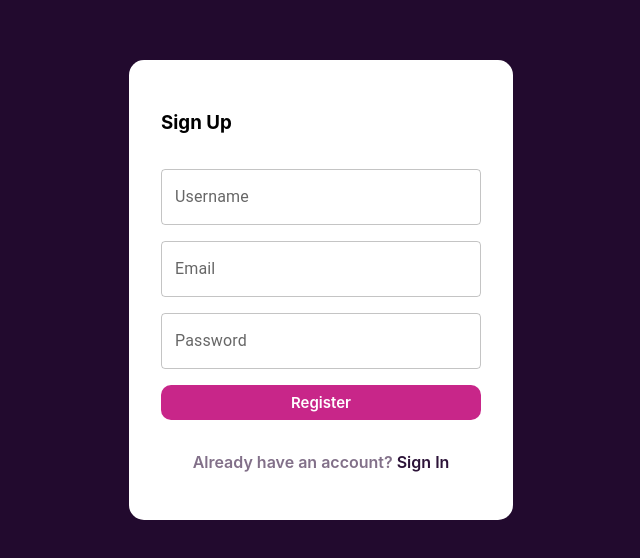
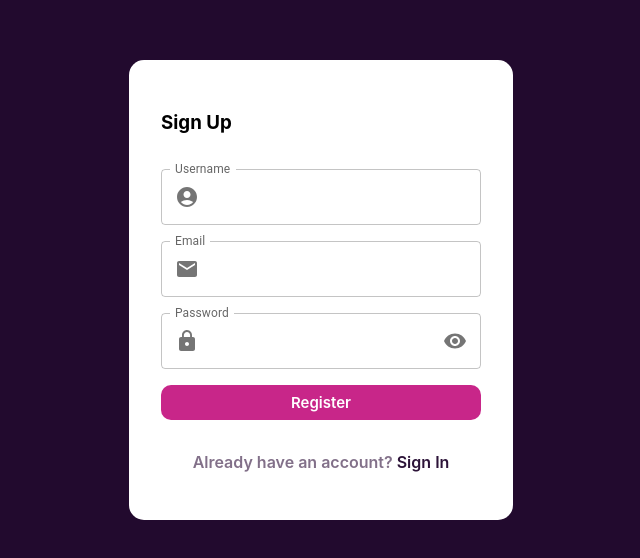
Before and after one commit to simz14/ClockWise, a React (Vite) app in the folder client/: page /register in a window 1280 px wide. Shown: the part 110-668 px from the top of the page, without its empty margins (319-959 px from the left). Built offline with nearby package versions, Linux system fonts and the light colour scheme.

Commit message:
toggle password

```diff
--- a/client/src/screens/Login/Login.jsx
+++ b/client/src/screens/Login/Login.jsx
@@ -15,6 +15,9 @@ const LoginWrapper = styled.div`
     font-weight: 600;
     margin: 16px 0 0 0;
   }
+  .passwordIcon {
+    cursor: pointer;
+  }
 `;
 
 const Login = () => {
--- a/client/src/screens/Login/components/LoginForm.jsx
+++ b/client/src/screens/Login/components/LoginForm.jsx
@@ -1,10 +1,14 @@
 import { Link, useNavigate } from "react-router-dom";
 import Button from "../../../components/Button";
 import FormWrapper from "../../../components/FormWrapper";
-import { TextField } from "@mui/material";
+import { InputAdornment, TextField } from "@mui/material";
 import { useForm } from "react-hook-form";
 import { checkUser } from "../../../services/user.service";
 import { useState } from "react";
+import EmailIcon from "@mui/icons-material/Email";
+import LockIcon from "@mui/icons-material/Lock";
+import VisibilityIcon from "@mui/icons-material/Visibility";
+import VisibilityOffIcon from "@mui/icons-material/VisibilityOff";
 
 const LoginForm = () => {
   const {
@@ -16,6 +20,7 @@ const LoginForm = () => {
 
   const [errorMsg, setErrorMsg] = useState("");
   const [loading, setLoading] = useState(false);
+  const [visible, setVisible] = useState(false);
   const navigate = useNavigate();
 
   //simulating fetching
@@ -28,7 +33,7 @@ const LoginForm = () => {
         setLoading(false);
         window.localStorage.setItem("token", responseData.jwt);
         setErrorMsg("");
-        navigate("/");
+        navigate("/tracker");
       }, [1500]);
 
       navigate("/");
@@ -38,6 +43,10 @@ const LoginForm = () => {
         setLoading(false);
       }, [1500]);
     }
+  };
+
+  const handleClickShow = () => {
+    setVisible((prev) => !prev);
   };
 
   return (
@@ -55,15 +64,39 @@ const LoginForm = () => {
         variant="outlined"
         error={errors.email ? true : false}
         helperText={errors.email?.message}
+        InputProps={{
+          startAdornment: (
+            <InputAdornment position="start">
+              <EmailIcon />
+            </InputAdornment>
+          ),
+        }}
       />
       <TextField
         {...register("password", {
           required: "Password is required",
         })}
+        type={visible ? "text" : "password"}
         label="Password"
         variant="outlined"
         error={errors.password ? true : false}
         helperText={errors.password?.message}
+        InputProps={{
+          startAdornment: (
+            <InputAdornment position="start">
+              <LockIcon />
+            </InputAdornment>
+          ),
+          endAdornment: (
+            <InputAdornment
+              className="passworIcon"
+              onClick={handleClickShow}
+              position="end"
+            >
+              {visible ? <VisibilityOffIcon /> : <VisibilityIcon />}
+            </InputAdornment>
+          ),
+        }}
       />
       <Button
         onClick={handleSubmit(handleClickLogin)}
--- a/client/src/screens/Register/Register.jsx
+++ b/client/src/screens/Register/Register.jsx
@@ -15,6 +15,9 @@ const RegisterWrapper = styled.div`
     font-weight: 600;
     margin: 16px 0 0 0;
   }
+  .passwordIcon {
+    cursor: pointer;
+  }
 `;
 
 const Register = () => {
--- a/client/src/screens/Register/components/RegisterForm.jsx
+++ b/client/src/screens/Register/components/RegisterForm.jsx
@@ -2,9 +2,14 @@ import { useState } from "react";
 import { Link, useNavigate } from "react-router-dom";
 import Button from "../../../components/Button";
 import FormWrapper from "../../../components/FormWrapper";
-import { TextField } from "@mui/material";
+import { InputAdornment, TextField } from "@mui/material";
 import { useForm } from "react-hook-form";
 import { addUser } from "../../../services/user.service";
+import AccountCircleIcon from "@mui/icons-material/AccountCircle";
+import EmailIcon from "@mui/icons-material/Email";
+import LockIcon from "@mui/icons-material/Lock";
+import VisibilityIcon from "@mui/icons-material/Visibility";
+import VisibilityOffIcon from "@mui/icons-material/VisibilityOff";
 
 const RegisterForm = () => {
   const {
@@ -15,6 +20,7 @@ const RegisterForm = () => {
   } = useForm();
   const [loading, setLoading] = useState(false);
   const [errorMsg, setErrorMsg] = useState("");
+  const [visible, setVisible] = useState(false);
   const navigate = useNavigate();
 
   //simulating fetching
@@ -35,6 +41,10 @@ const RegisterForm = () => {
     }
   };
 
+  const handleClickShow = () => {
+    setVisible((prev) => !prev);
+  };
+
   return (
     <FormWrapper>
       <h3>Sign Up</h3>
@@ -46,6 +56,13 @@ const RegisterForm = () => {
         variant="outlined"
         error={errors.username ? true : false}
         helperText={errors.username?.message}
+        InputProps={{
+          startAdornment: (
+            <InputAdornment position="start">
+              <AccountCircleIcon />
+            </InputAdornment>
+          ),
+        }}
       />
       <TextField
         {...register("email", {
@@ -59,6 +76,13 @@ const RegisterForm = () => {
         variant="outlined"
         error={errors.email ? true : false}
         helperText={errors.email?.message}
+        InputProps={{
+          startAdornment: (
+            <InputAdornment position="start">
+              <EmailIcon />
+            </InputAdornment>
+          ),
+        }}
       />
       <TextField
         {...register("password", {
@@ -67,7 +91,24 @@ const RegisterForm = () => {
         label="Password"
         variant="outlined"
         error={errors.password ? true : false}
+        type={visible ? "text" : "password"}
         helperText={errors.password?.message}
+        InputProps={{
+          startAdornment: (
+            <InputAdornment position="start">
+              <LockIcon />
+            </InputAdornment>
+          ),
+          endAdornment: (
+            <InputAdornment
+              className="passwordIcon"
+              onClick={handleClickShow}
+              position="end"
+            >
+              {visible ? <VisibilityOffIcon /> : <VisibilityIcon />}
+            </InputAdornment>
+          ),
+        }}
       />
 
       <Button
```
